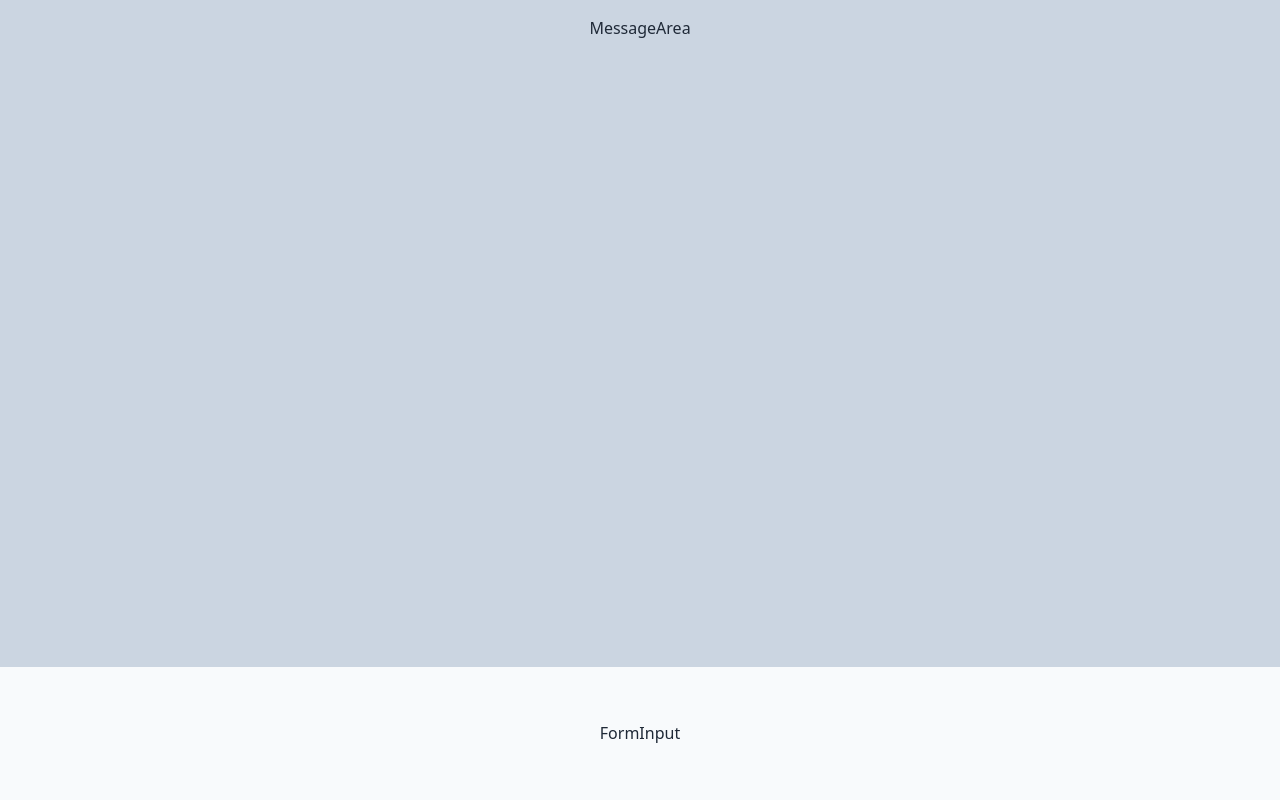
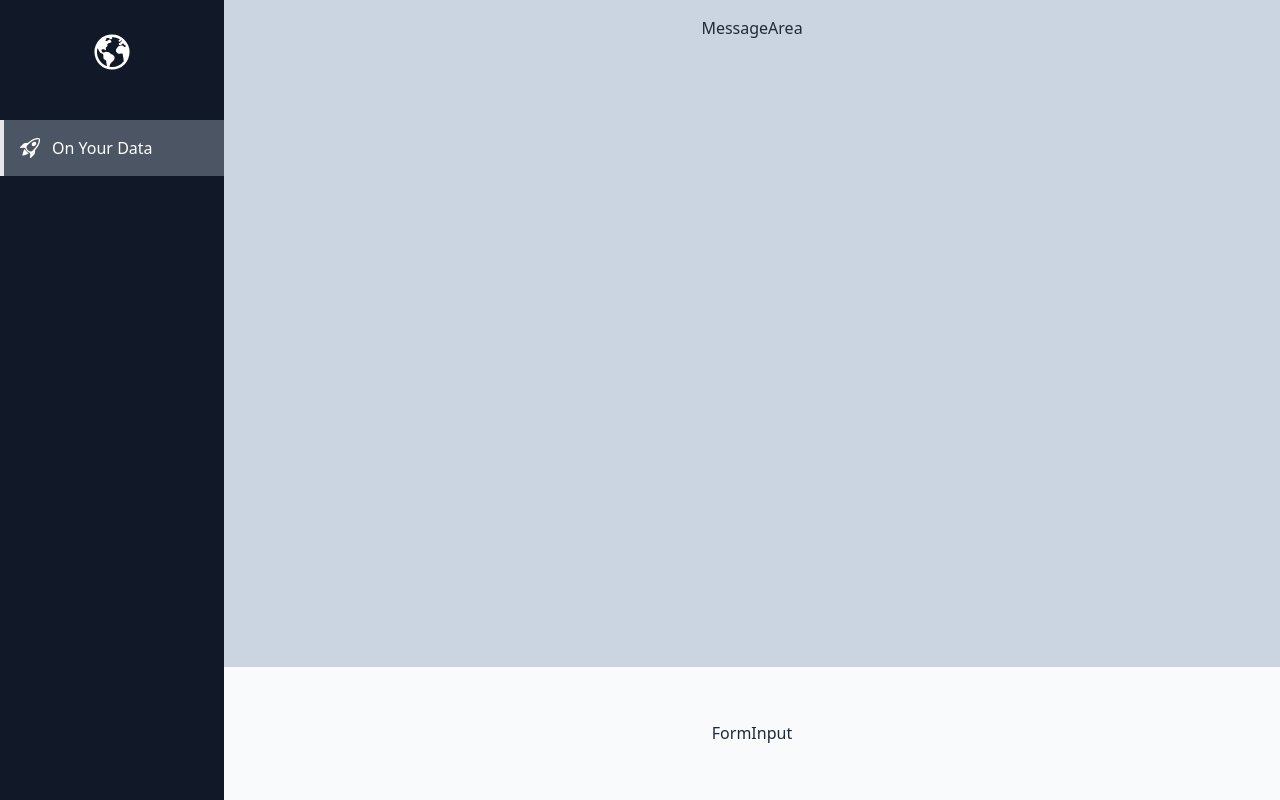
Before and after one commit to kodaishiotsuki/rag-aoai-frontend, a Next.js app: page / in a window 1280 px wide. Built offline with nearby package versions, Linux system fonts and the light colour scheme.

Commit message:
feat:SideMenu作成

```diff
--- a/src/app/(main)/layout.tsx
+++ b/src/app/(main)/layout.tsx
@@ -3,13 +3,13 @@
 import React from "react";
 import { Provider } from "react-redux";
 import { store } from "../../store/store";
-// import SideMenu from "@/components/SideMenu/SideMenu";
+import SideMenu from "@/components/sidemenu/SideMenu";
 
 const MainLayout = ({ children }: { children: React.ReactNode }) => {
   return (
     <div className="flex h-screen">
       <Provider store={store}>
-        {/* <SideMenu /> */}
+        <SideMenu />
         <main className="bg-slate-50 flex-1 overflow-auto">{children}</main>
       </Provider>
     </div>
--- /dev/null
+++ b/src/components/navlist/NavItem.tsx
@@ -0,0 +1,28 @@
+"use client";
+
+import Link from "next/link";
+import { usePathname } from "next/navigation";
+import React from "react";
+
+interface NavItemProps {
+  label: string;
+  link: string;
+  icon: React.ReactNode;
+}
+
+const NavItem: React.FC<NavItemProps> = ({ label, link, icon }) => {
+  const pathname = usePathname();
+  return (
+    <Link
+      href={link}
+      className={`flex p-4 items-center w-full hover:bg-gray-600 font-medium ${
+        pathname === link ? "bg-gray-600 border-l-4 border-r-gray-100" : ""
+      }`}
+    >
+      <div className="mr-3">{icon}</div>
+      <div>{label}</div>
+    </Link>
+  );
+};
+
+export default NavItem;
--- /dev/null
+++ b/src/components/navlist/NavList.tsx
@@ -0,0 +1,36 @@
+import React from "react";
+import { BsRocketTakeoff } from "react-icons/bs";
+import NavItem from "./NavItem";
+
+interface NavItemType {
+  id: number;
+  label: string;
+  link: string;
+  icon: React.ReactNode;
+}
+
+export default function NavList() {
+  const navList: NavItemType[] = [
+    {
+      id: 1,
+      label: "On Your Data",
+      link: "/",
+      icon: <BsRocketTakeoff className="size-5" />,
+    },
+  ];
+
+  return (
+    <div className="mt-12">
+      {navList.map((navItem) => {
+        return (
+          <NavItem
+            label={navItem.label}
+            link={navItem.link}
+            icon={navItem.icon}
+            key={navItem.id}
+          />
+        );
+      })}
+    </div>
+  );
+}
--- /dev/null
+++ b/src/components/sidemenu/SideMenu.tsx
@@ -0,0 +1,13 @@
+import { IoEarth } from "react-icons/io5";
+import NavList from "../navlist/NavList";
+
+export default function SideMenu() {
+  return (
+    <div className="w-56 pt-8 bg-gray-900 text-white">
+      <h1 className="flex justify-center px-4 text-2xl font-bold">
+        <IoEarth className="size-10" />
+      </h1>
+      <NavList />
+    </div>
+  );
+}
```
